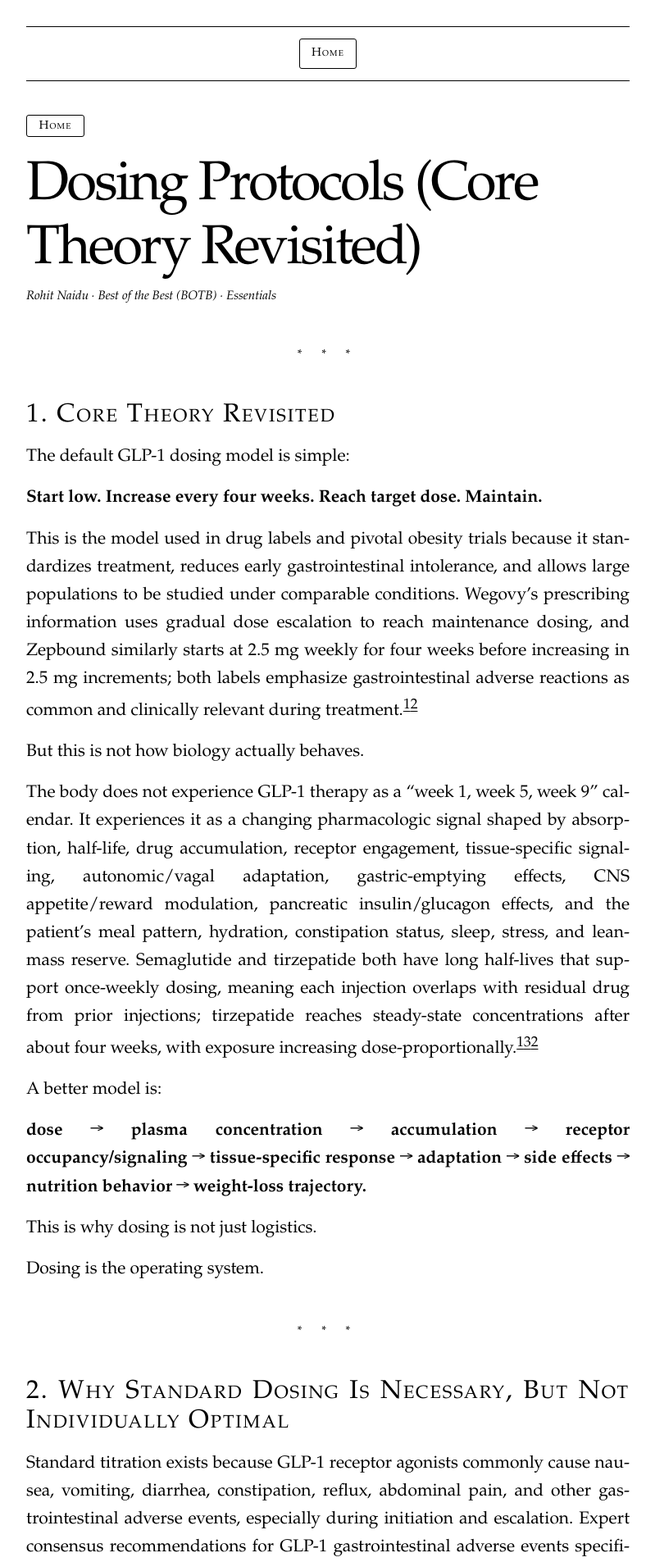
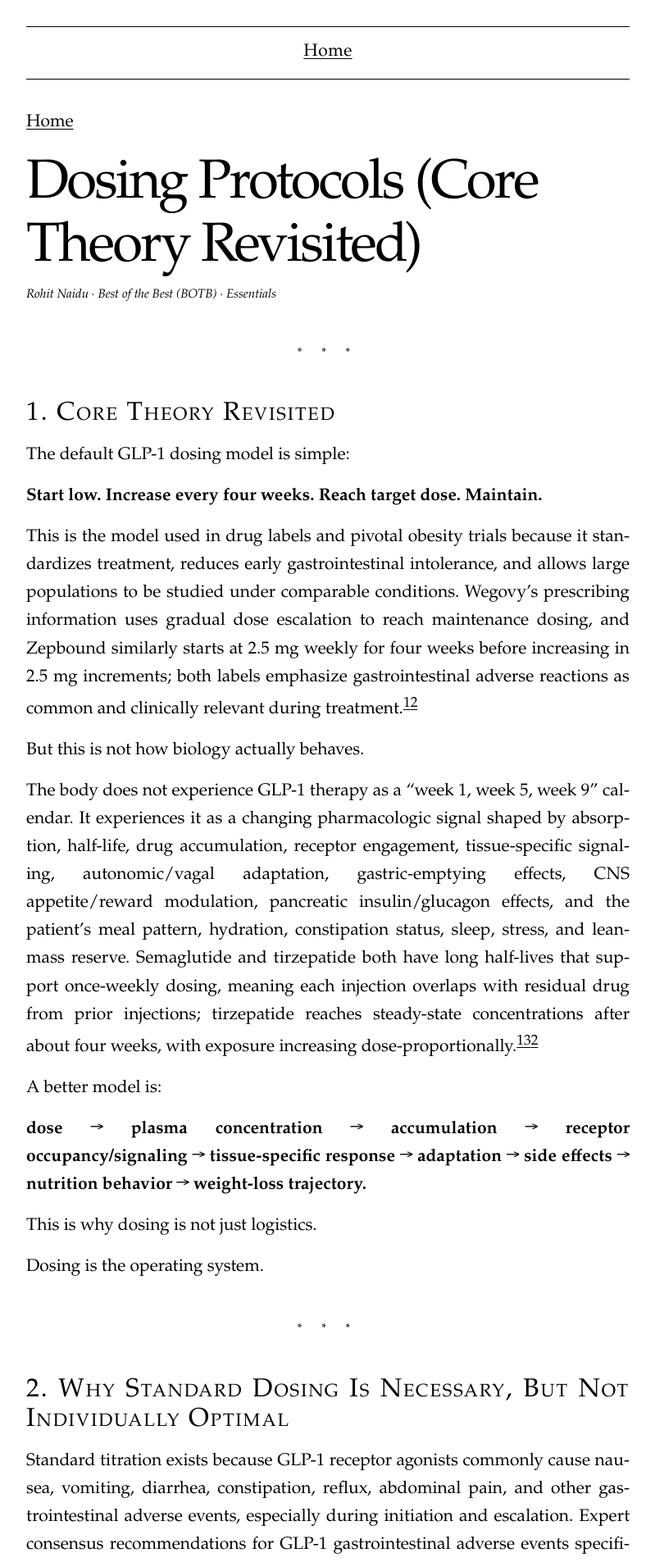
Before and after one commit to rohit-naidu/research-blog, a Jekyll site: the page built from _posts/2026-05-22-botb-dosing-protocols-core-theory-revisited.md, in a window 1280 px wide. Shown: the top 1905 px of the page at 82% size, without its empty margins (240-1039 px from the left). Built offline with Jekyll 4.4.1, drawn with Linux system fonts in a browser that asks for light colours.

Commit message:
Style Home as a plain text link instead of a button.
Co-authored-by: Cursor <cursoragent@cursor.com>

```diff
--- a/_includes/header.html
+++ b/_includes/header.html
@@ -3,6 +3,6 @@
 -->
 <header class="site-header" aria-label="Site navigation">
   <nav class="site-nav" aria-label="Primary">
-    <a class="home-link" href="{{ '/' | relative_url }}">Home</a>
+    <a href="{{ '/' | relative_url }}">Home</a>
   </nav>
 </header>
--- a/_layouts/post.html
+++ b/_layouts/post.html
@@ -10,7 +10,7 @@ layout: default
 -->
 <article class="post h-entry">
   <nav class="post-nav" aria-label="Article navigation">
-    <a class="home-link" href="{{ '/' | relative_url }}">Home</a>
+    <a href="{{ '/' | relative_url }}">Home</a>
   </nav>
 
   <header class="post-header">
@@ -40,6 +40,6 @@ layout: default
   </div>
 
   <nav class="post-nav post-nav--end" aria-label="Article navigation">
-    <a class="home-link" href="{{ '/' | relative_url }}">Home</a>
+    <a href="{{ '/' | relative_url }}">Home</a>
   </nav>
 </article>
--- a/assets/css/style.css
+++ b/assets/css/style.css
@@ -123,22 +123,6 @@ body {
 .site-nav {
   display: flex;
   gap: 0.85rem;
-}
-
-.home-link {
-  border: 1px solid var(--rule);
-  border-radius: 3px;
-  color: var(--ink);
-  font-size: 0.9rem;
-  font-variant: small-caps;
-  letter-spacing: 0.08em;
-  padding: 0.35rem 0.9rem;
-  text-decoration: none;
-}
-
-.home-link:hover,
-.home-link:focus {
-  background: var(--paper-shadow);
 }
 
 .site-footer {
```
